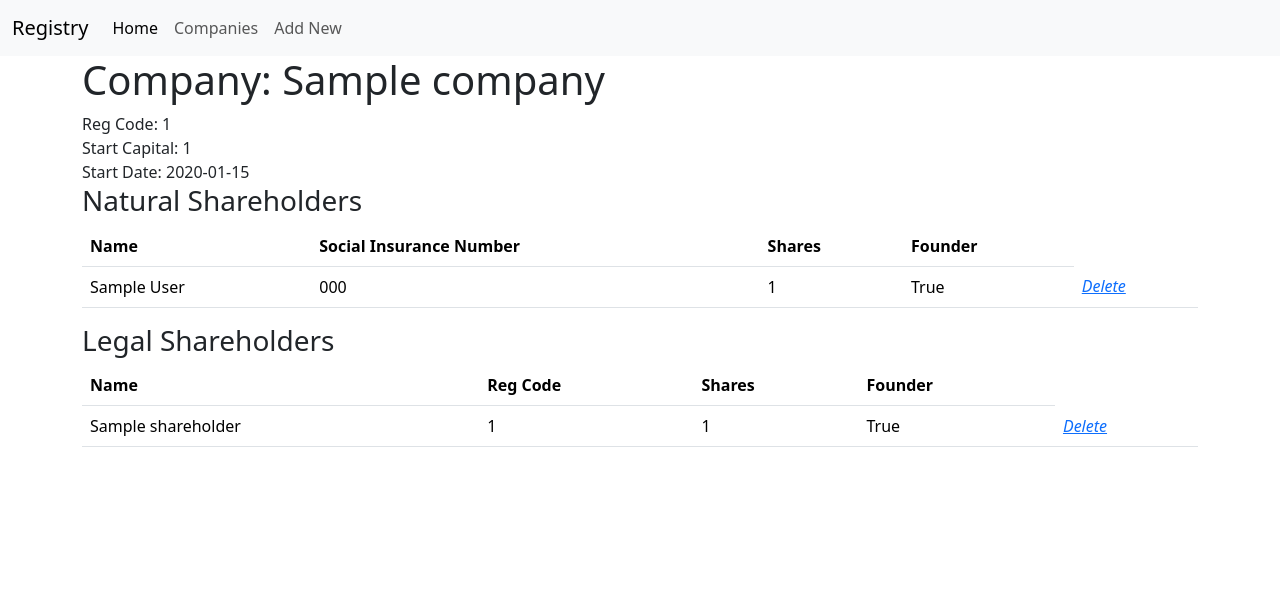
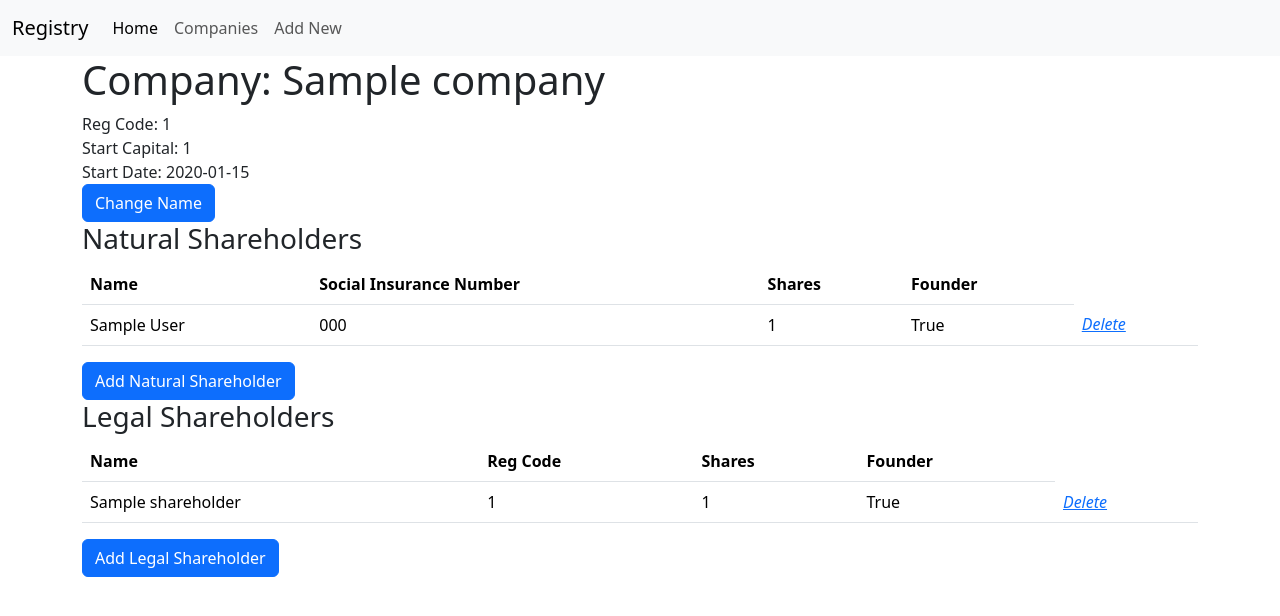
Before and after one commit to iliketurtles83/docker-flask-postgres, a Flask app: page /company/1 in a window 1280 px wide. Shown: the top 616 px of the page. Run offline with Flask 2, Linux system fonts and the light colour scheme; tables that the repository leaves empty hold one stand-in row (values such as "Sample post"); some libraries are stand-ins or nearby versions.

Commit message:
add shareholder f'n in details pg, fixed delete

```diff
--- a/web/models.py
+++ b/web/models.py
@@ -11,8 +11,8 @@ class Company(db.Model):
     start_date = db.Column(db.Date, default=datetime.date.today)
     start_capital = db.Column(db.Integer, nullable=False)
 
-    natural_shareholders = db.relationship("NaturalShareHolder", backref="company", lazy=True)
-    legal_shareholders = db.relationship("LegalShareHolder", backref="company", lazy=True)
+    natural_shareholders = db.relationship("NaturalShareHolder", backref="company", lazy=True, cascade="all, delete-orphan")
+    legal_shareholders = db.relationship("LegalShareHolder", backref="company", lazy=True, cascade="all, delete-orphan")
 
     def to_json(self):
         return {
--- a/web/routes.py
+++ b/web/routes.py
@@ -1,7 +1,7 @@
 
 from flask import Blueprint, jsonify, redirect, request, render_template, url_for
 
-from web.forms import CompanyForm
+from web.forms import CompanyForm, LegalShareholderForm, NaturalShareholderForm
 from web.models import db, Company, NaturalShareHolder, LegalShareHolder
 
 main_bp = Blueprint('main', __name__)
@@ -21,7 +21,7 @@ def get_company(id):
          company.legal_shareholders = legal_shareholders
     if natural_shareholders is not None:
         company.natural_shareholders = natural_shareholders
-    return render_template('details.html', company=company), 200
+    return render_template('details.html', company=company, legal_form=LegalShareholderForm(), natural_form=NaturalShareholderForm()), 200
 
 @main_bp.route('/company/list', methods=['GET'])
 def get_companies():
@@ -48,11 +48,11 @@ def create_company():
         # Add natural shareholders
         for shareholder_entry in form.natural_shareholders:
             shareholder = NaturalShareHolder(
-                first_name=shareholder_entry.nat_first_name.data,
-                last_name=shareholder_entry.nat_last_name.data,
-                social_insurance_number=shareholder_entry.nat_sin.data,
-                shares=shareholder_entry.nat_shares.data,
-                founder=shareholder_entry.nat_founder.data,
+                first_name=shareholder_entry.first_name.data,
+                last_name=shareholder_entry.last_name.data,
+                social_insurance_number=shareholder_entry.sin.data,
+                shares=shareholder_entry.shares.data,
+                founder=shareholder_entry.founder.data,
                 company_id=company_id
             )
             db.session.add(shareholder)
@@ -62,9 +62,9 @@ def create_company():
         for shareholder_entry in form.legal_shareholders:
             shareholder = LegalShareHolder(
                 name=shareholder_entry.leg_name.data,
-                reg_code=shareholder_entry.leg_reg_code.data,
-                shares=shareholder_entry.leg_shares.data,
-                founder=shareholder_entry.leg_founder.data,
+                reg_code=shareholder_entry.reg_code.data,
+                shares=shareholder_entry.shares.data,
+                founder=shareholder_entry.founder.data,
                 company_id=company_id
             )
             db.session.add(shareholder)
@@ -72,31 +72,60 @@ def create_company():
         return redirect(url_for('main.get_company', id=company.id))
     return render_template("new_company.html", form=form), 200
 
-@main_bp.route('/company/<int:id>', methods=['PUT'])
+@main_bp.route('/company/<int:id>/update', methods=['GET', 'POST'])
 def update_company(id):
-    if not request.json:
-        return jsonify({'message': 'Bad request'}), 400
+    company = Company.query.get_or_404(id)
 
+    form=CompanyForm(obj=company)
+    print(form.validate_on_submit())
+    if form.validate_on_submit():
+        form.populate_obj(company)
+        # write changes to db
+        db.session.commit()
+        return redirect(url_for('main.get_company', id=company.id))
+    return render_template('update.html', form=form, company=company), 200
+
+@main_bp.route('/company/<int:id>/delete')
+def delete_company(id):
     company = Company.query.get(id)
     if company is None:
         return jsonify({'message': 'Company not found'}), 404
 
-    company.name = request.json['name']
-    company.reg_code = request.json['reg_code']
-    company.start_date = request.json['start_date']
-    company.start_capital = request.json['start_capital']
-    db.session.commit()
-    return jsonify(company.to_json())
-
-@main_bp.route('/company/<int:id>/delete')
-def delete_company(id):
-    print('delete company')
-    company = Company.query.get(id)
-    if company is None:
-        return jsonify({'message': 'Company not found'}), 404
     db.session.delete(company)
     db.session.commit()
     return redirect(url_for('main.get_companies'))
+
+@main_bp.route('/company/<int:id>/add_natural', methods=['GET', 'POST'])
+def add_natural_shareholder(id):
+    form = NaturalShareholderForm()
+    if form.validate_on_submit():
+        shareholder = NaturalShareHolder(
+            first_name=form.first_name.data,
+            last_name=form.last_name.data,
+            social_insurance_number=form.sin.data,
+            shares=form.shares.data,
+            founder=form.founder.data,
+            company_id=id
+        )
+        db.session.add(shareholder)
+        db.session.commit()
+        return redirect(url_for('main.get_company', id=id))
+
+@main_bp.route('/company/<int:id>/add_legal', methods=['GET', 'POST'])
+def add_legal_shareholder(id):
+    form = LegalShareholderForm()
+    if form.validate_on_submit():
+        shareholder = LegalShareHolder(
+            name=form.leg_name.data,
+            reg_code=form.reg_code.data,
+            shares=form.shares.data,
+            founder=form.founder.data,
+            company_id=id
+        )
+        db.session.add(shareholder)
+        db.session.commit()
+        return redirect(url_for('main.get_company', id=id))
+
 
 @main_bp.route('/delete_natural/<int:id>')
 def delete_natural_shareholder(id):
--- a/web/templates/details.html
+++ b/web/templates/details.html
@@ -8,6 +8,8 @@
         Reg Code: {{ company.reg_code }}<br>
         Start Capital: {{ company.start_capital }}<br>
         Start Date: {{ company.start_date }}<br>
+        <a href="{{ url_for('main.update_company', id=company.id) }}" class="btn btn-primary">Change Name</a>
+        <br>
         <h3>Natural Shareholders</h3>
         <table class="table">
             <thead class="thead-dark">
@@ -32,6 +34,35 @@
                 </tr>
             {% endfor %}
         </table>
+
+        <!-- Add natural shareholder modal -->
+        <button type="button" class="btn btn-primary" data-bs-toggle="modal" data-bs-target="#addNaturalShareholderModal">
+            Add Natural Shareholder</button>
+        <div class="modal fade" id="addNaturalShareholderModal" tabindex="-1" aria-labelledby="addNaturalShareholderModalLabel" aria-hidden="true">
+            <div class="modal-dialog">
+                <div class="modal-content">
+                    <div class="modal-header">
+                        <h5 class="modal-title" id="addNaturalShareholderModalLabel">Add Natural Shareholder</h5>
+                        <button type="button" class="btn-close" data-bs-dismiss="modal" aria-label="Close"></button>
+                    </div>
+                    <div class="modal-body">
+                        <form method="POST" action="{{ url_for('main.add_natural_shareholder', id=company.id) }}">
+                            {{ natural_form.csrf_token }}
+                            {{ natural_form.first_name.label }} {{ natural_form.first_name(class_="form-control") }}
+                            {{ natural_form.last_name.label }} {{ natural_form.last_name(class_="form-control") }}
+                            {{ natural_form.sin.label }} {{ natural_form.sin(class_="form-control") }}
+                            {{ natural_form.shares.label }} {{ natural_form.shares(class_="form-control") }}
+                            {{ natural_form.founder.label }} {{ natural_form.founder(class_="form-inline") }}
+                    </div>
+                    <div class="modal-footer">
+                        <button type="button" class="btn btn-secondary" data-bs-dismiss="modal">Close</button>
+                        <button type="submit" class="btn btn-primary">Add</button>
+                    </div>
+                    </form>
+                </div>
+            </div>
+        </div>
+        <br>
         <h3>Legal Shareholders</h3>
         <table class="table">
             <tr>
@@ -56,7 +87,39 @@
                 </tr>
             {% endfor %}
         </table>
+
+        <!-- Add legal shareholder modal -->
+        <button type="button" class="btn btn-primary" data-bs-toggle="modal" data-bs-target="#addLegalShareholderModal">
+            Add Legal Shareholder</button>
+            <div class="modal fade" id="addLegalShareholderModal" tabindex="-1" aria-labelledby="addNaturalShareholderModalLabel" aria-hidden="true">
+                <div class="modal-dialog">
+                    <div class="modal-content">
+                        <div class="modal-header">
+                            <h5 class="modal-title" id="addLegalShareholderModalLabel">Add Legal Shareholder</h5>
+                            <button type="button" class="btn-close" data-bs-dismiss="modal" aria-label="Close"></button>
+                        </div>
+                        <div class="modal-body">
+                            <form method="POST" action="{{ url_for('main.add_legal_shareholder', id=company.id) }}">
+                                {{ legal_form.csrf_token }}
+                                {{ legal_form.leg_name.label }} {{ legal_form.leg_name(class_="form-control") }}
+                                {{ legal_form.reg_code.label }} {{ legal_form.reg_code(class_="form-control") }}
+                                {{ legal_form.shares.label }} {{ legal_form.shares(class_="form-control") }}
+                                {{ legal_form.founder.label }} {{ legal_form.founder(class_="form-inline") }}
+                        </div>
+                        <div class="modal-footer">
+                            <button type="button" class="btn btn-secondary" data-bs-dismiss="modal">Close</button>
+                            <button type="submit" class="btn btn-primary">Add</button>
+                        </div>
+                        </form>
+
+                    </div>
+                </div>
+            </div>
+        <br>
         </div>
+
+        {{ bootstrap.load_js() }}
+
         {% endblock %}
     </body>
 </html>
```
